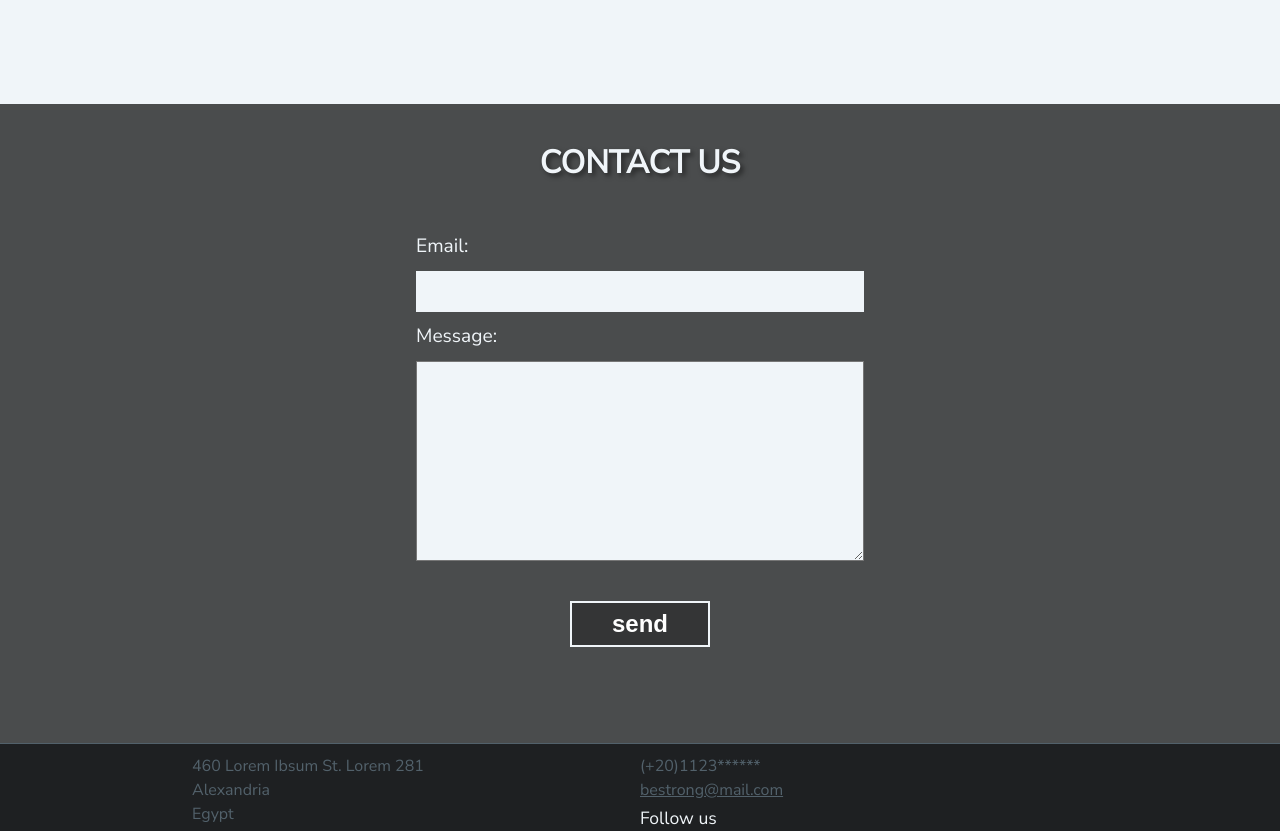
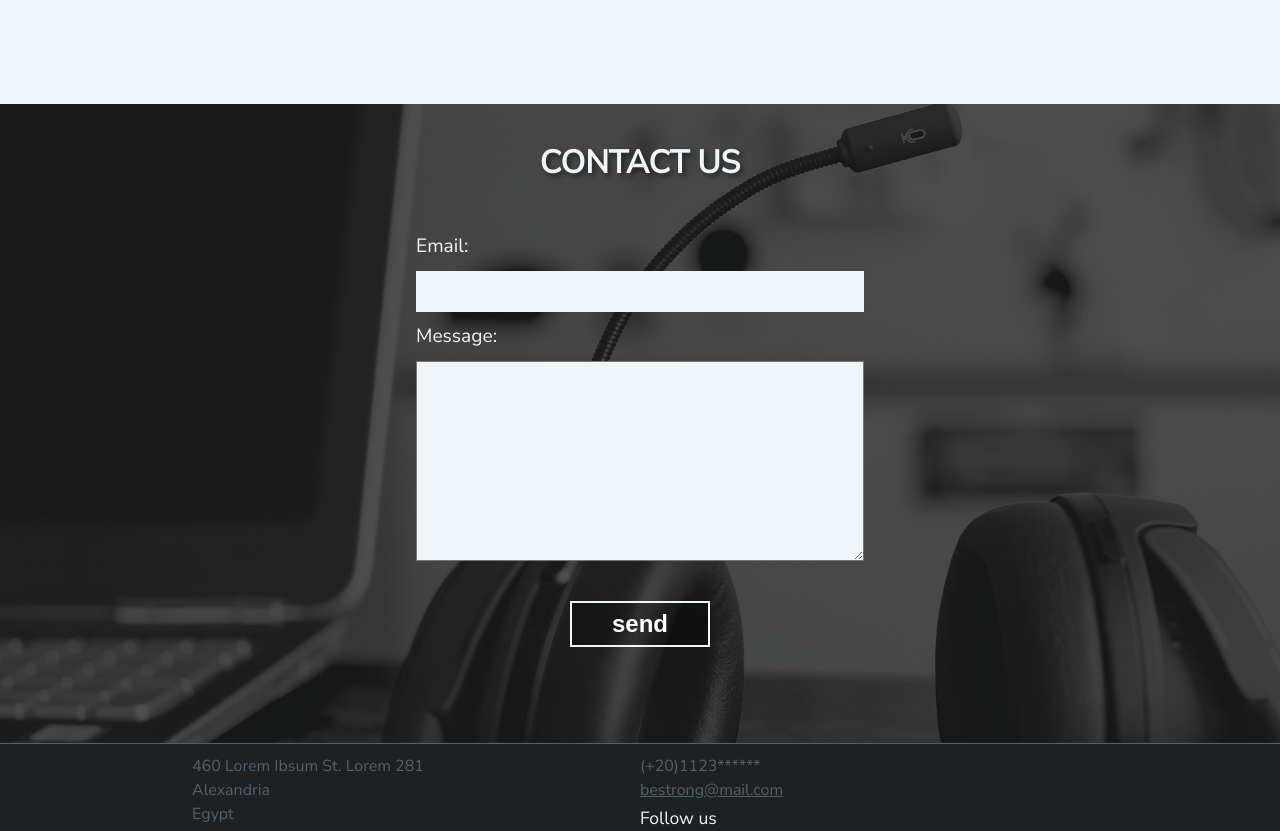
Before and after one commit to Tramsi/BeStrong, a plain HTML site: page index.html in a window 1280 px wide. Shown: the part 3664-4495 px from the top of the page. Drawn offline with Linux system fonts and the light colour scheme; the site is published under a folder, as on GitHub Pages, so addresses that start at the root find nothing.

Commit message:
the las attempt wasn't successeful

```diff
--- a/css/style.scss
+++ b/css/style.scss
@@ -387,7 +387,7 @@ section.sauna {
     left: 0;
     right: 0;
     position: absolute;
-    background-image: url("/Imgs/8.jpg");
+    background-image: url("../Imgs/8.jpg");
     background-repeat: no-repeat;
     background-position: 100% 100%;
     background-size: cover;
```
Also changed, not shown: css/style.css, 1 other file.
